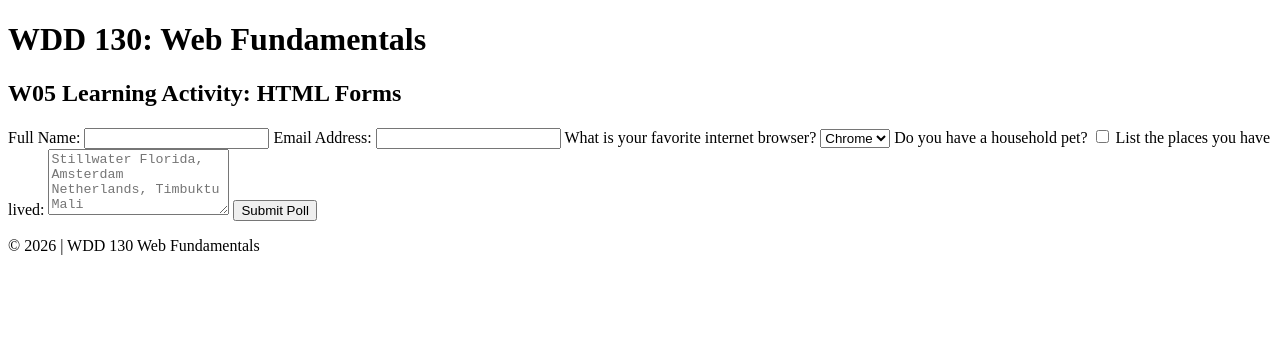
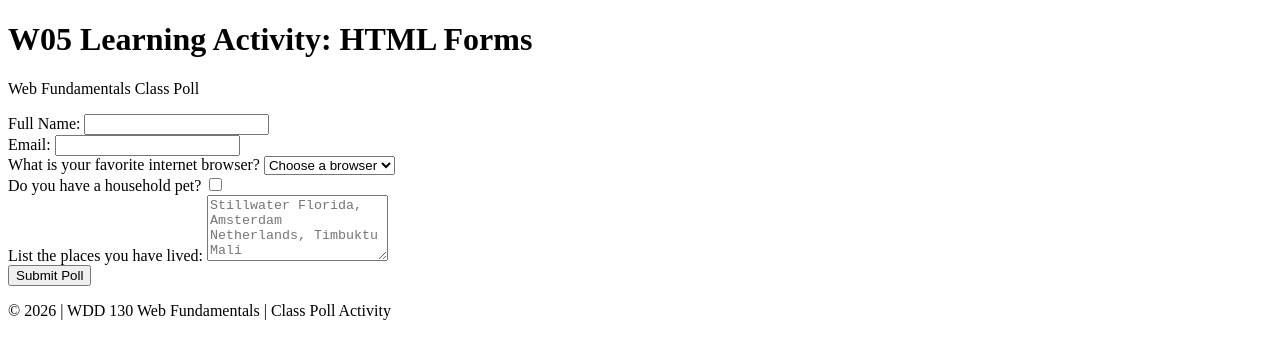
Before and after one commit to Dwaynemaster007/wdd130, a plain HTML site: page week05/poll-form.html in a window 1280 px wide. Drawn offline with Linux system fonts and the light colour scheme.

Commit message:
poll-form.html

```diff
--- a/week05/poll-form.html
+++ b/week05/poll-form.html
@@ -4,48 +4,59 @@
 <head>
     <meta charset="UTF-8">
     <meta name="viewport" content="width=device-width, initial-scale=1.0">
-    <title>W05 Learning Activity: HTML Forms</title>
+    <title>W05 Learning Activity: HTML Forms - Poll</title>
 </head>
 
 <body>
-
     <header>
-        <h1>WDD 130: Web Fundamentals</h1>
-        <h2>W05 Learning Activity: HTML Forms</h2>
+        <h1>W05 Learning Activity: HTML Forms</h1>
+        <p>Web Fundamentals Class Poll</p>
     </header>
 
     <main>
-        <form>
+        <form action="#" method="get">
+            <div>
                 <label for="fullname">Full Name:</label>
                 <input type="text" id="fullname" name="fullname" required>
+            </div>
 
-            <label for="useremail">Email Address:</label>
+            <div>
+                <label for="useremail">Email:</label>
                 <input type="email" id="useremail" name="useremail" required>
+            </div>
 
+            <div>
                 <label for="browser">What is your favorite internet browser?</label>
                 <select id="browser" name="browser">
+                    <option value="" disabled selected>Choose a browser</option>
                     <option value="chrome">Chrome</option>
-                <option value="safari">Safari</option>
+                    <option value="firefox">Firefox</option>
                     <option value="edge">Edge</option>
                     <option value="brave">Brave</option>
                     <option value="other">Other</option>
                 </select>
+            </div>
 
+            <div>
                 <label for="pet">Do you have a household pet?</label>
                 <input type="checkbox" id="pet" name="pet">
+            </div>
 
+            <div>
                 <label for="feedback">List the places you have lived:</label>
                 <textarea id="feedback" name="feedback" rows="4"
                   placeholder="Stillwater Florida, Amsterdam Netherlands, Timbuktu Mali"></textarea>
+            </div>
 
+            <div>
                 <button type="submit">Submit Poll</button>
+            </div>
         </form>
     </main>
 
     <footer>
-        <p>&copy; 2026 | WDD 130 Web Fundamentals</p>
+        <p>&copy; 2026 | WDD 130 Web Fundamentals | Class Poll Activity</p>
     </footer>
-
 </body>
 
 </html>
```
Lines whose indentation alone changed are shown as unchanged.
